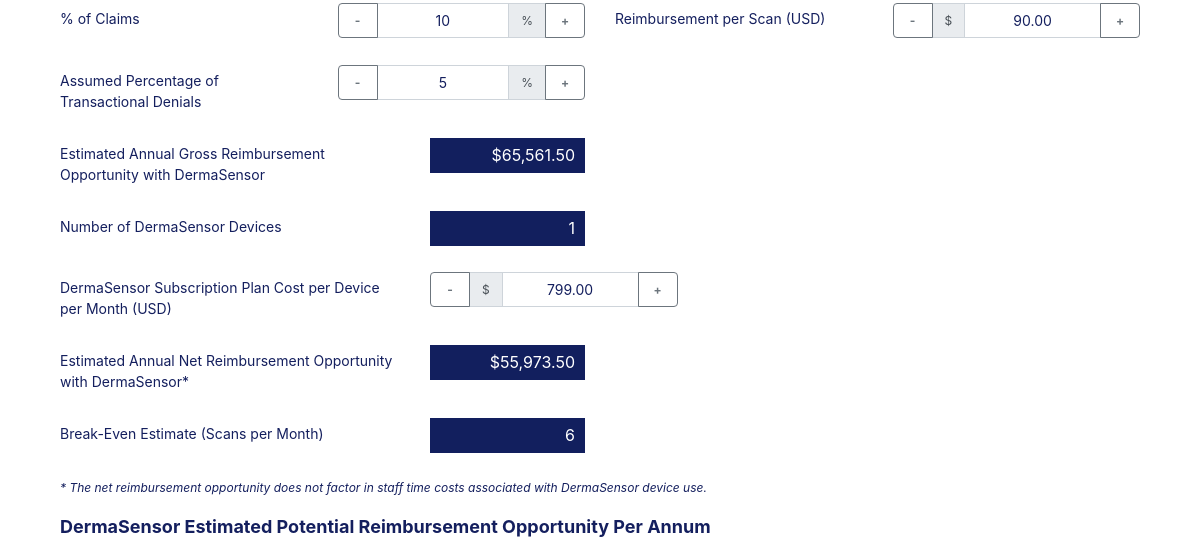
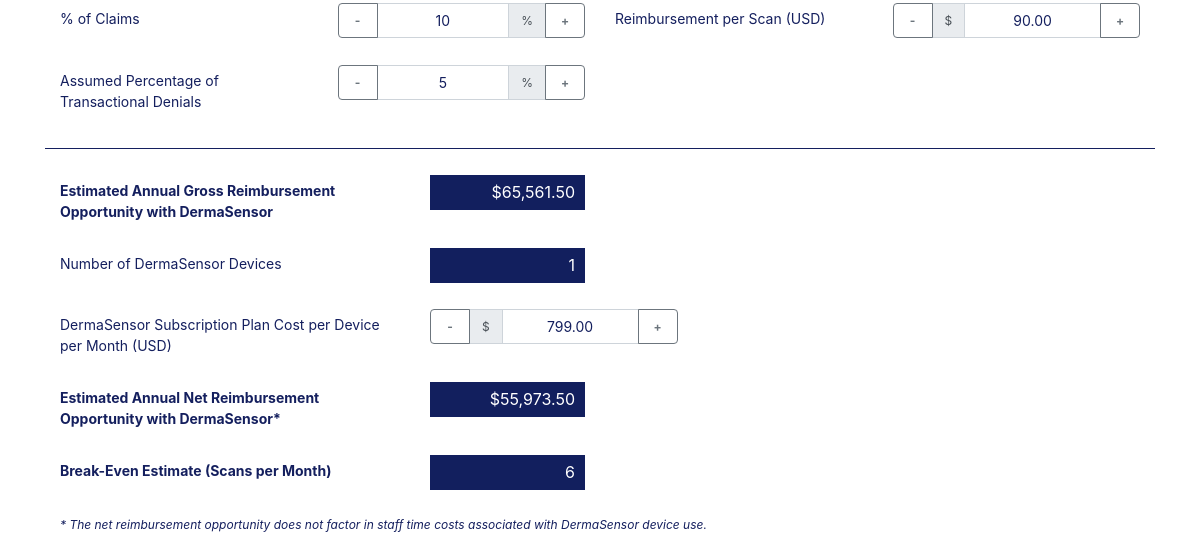
Before and after one commit to edtang/DermaSensor, an Electron app: page src/index.html in a window 1200 px wide. Shown: the part 1815-2371 px from the top of the page. Drawn offline with Linux system fonts and the light colour scheme.

Commit message:
formatting fixes

```diff
--- a/src/index.html
+++ b/src/index.html
@@ -426,9 +426,13 @@
                                     <input id="assumedPercentDenialsInput" class="normaltext" data-suffix="%" type="number" min="0" max="100" step="1" value="5" data-decimals="0" data-digit-grouping="false" />
                                 </div>
                             </div>
-
+                            <div class="row" style="margin-top: 20px;border-top: 1px solid rgb(20,31, 94);">
+                                <div class="col-md-10">
+                                    <p></p>
+                                </div>
+                            </div>
                             <div class="row" style="padding-top: 10px;">
-                                <div class="col-sm-4 normaltext" style="padding-top: 5px;">
+                                <div class="col-sm-4 normaltext" style="padding-top: 5px; font-weight: bold;">
                                     <p>Estimated Annual Gross Reimbursement Opportunity with DermaSensor</p>
                                 </div>
                                 <div class="col-sm-2">
@@ -455,7 +459,7 @@
                             </div>
 
                             <div class="row" style="padding-top: 10px;">
-                                <div class="col-sm-4 normaltext" style="padding-top: 5px;">
+                                <div class="col-sm-4 normaltext" style="padding-top: 5px; font-weight: bold;">
                                     <p>Estimated Annual Net Reimbursement Opportunity with DermaSensor*</p>
                                 </div>
                                 <div class="col-sm-2">
@@ -464,7 +468,7 @@
                             </div>
 
                             <div class="row" style="padding-top: 10px;">
-                                <div class="col-sm-4 normaltext" style="padding-top: 5px;">
+                                <div class="col-sm-4 normaltext" style="padding-top: 5px; font-weight: bold;">
                                     <p>Break-Even Estimate (Scans per Month)</p>
                                 </div>
                                 <div class="col-sm-2">
@@ -477,6 +481,8 @@
                                     <p>* The net reimbursement opportunity does not factor in staff time costs associated with DermaSensor device use.</p>
                                 </div>
                             </div>
+                            <br>
+                            <br>
 
                             <div class="row">
                                 <div class="col-xl-12 titleText">
```
